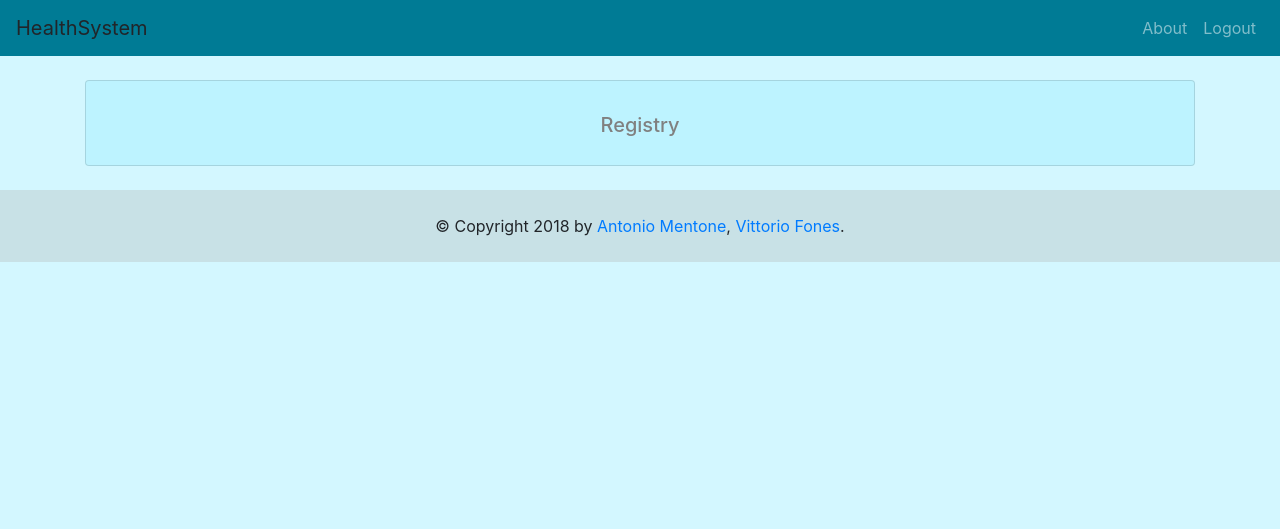
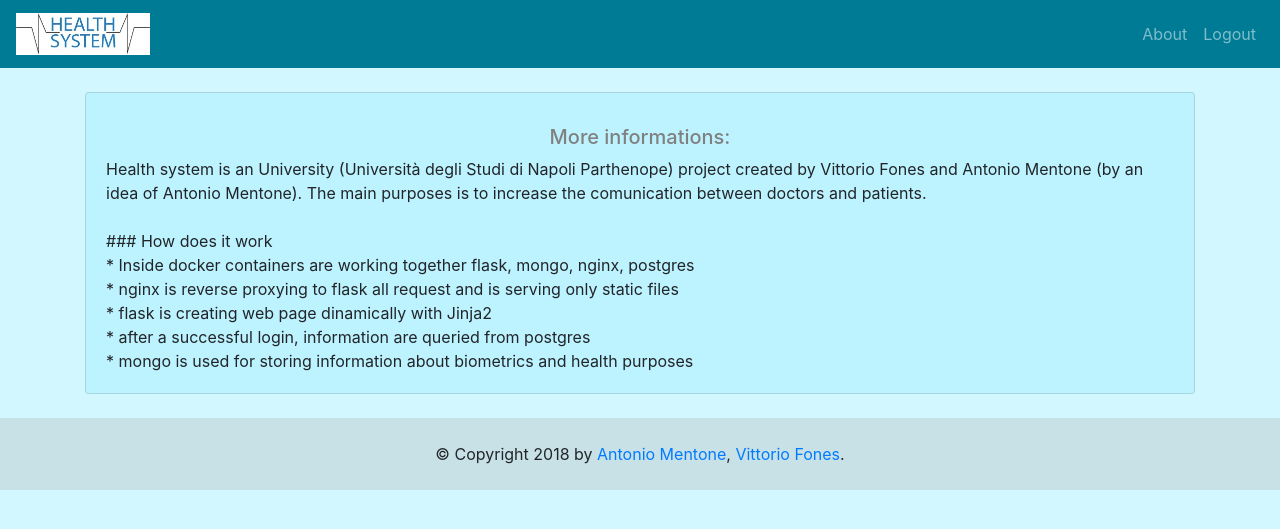
Before and after one commit to itzatom/HealthSystem, a Flask app: page /hs/about in a window 1280 px wide. Shown: the top 529 px of the page. Run offline with Flask 2, Linux system fonts and the light colour scheme; parts of the project's set-up code (start-up, migrations or seed data) failed here and were passed over; some libraries are stand-ins or nearby versions.

Commit message:
added logos (not working because nginx default conf errors), fixed requestform from biometrics view, fixed redirect to example.com,

```diff
--- a/hs/flask/flaskr/templates/base.html
+++ b/hs/flask/flaskr/templates/base.html
@@ -20,7 +20,9 @@
     <div id="content">
       {% block content %}
         <nav class="navbar navbar-expand-lg navbar-dark" style="background-color: #007b95;">
-          <a class="navbar-brand">HealthSystem</a>
+          <a class="navbar-brand" href="#">
+            <img src="{{ url_for('static', filename='assets/img/backgrounds/logo.jpg') }}" width="50%" height="50%" alt="Logo">
+          </a>
           <button class="navbar-toggler" type="button" data-toggle="collapse" data-target="#navbarNav" aria-controls="navbarNav" aria-expanded="false" aria-label="Toggle navigation">
             <span class="navbar-toggler-icon"></span>
           </button>
--- a/hs/flask/flaskr/templates/homepage/about.html
+++ b/hs/flask/flaskr/templates/homepage/about.html
@@ -12,8 +12,19 @@
           <div class="card mt-4" style="background-color: rgba(0, 209, 255, 0.1);">
             <div class="card-body">
               <h4 class="card-title text-center mt-2"></h4>
-                <h5 class="text-center" style="color: grey;">Registry</h5>
+                <h5 class="text-center" style="color: grey;">More informations: </h5>
+                <div>
+                  Health system is an University (Università degli Studi di Napoli Parthenope) project created by Vittorio Fones and Antonio Mentone (by an idea of Antonio Mentone).
+                  The main purposes is to increase the comunication between doctors and patients.</br></br>
 
+                  ### How does it work</br>
+                  * Inside docker containers are working together flask, mongo, nginx, postgres</br>
+                  * nginx is reverse proxying to flask all request and is serving only static files</br>
+                  * flask is creating web page dinamically with Jinja2</br>
+                  * after a successful login, information are queried from postgres</br>
+                  * mongo is used for storing information about biometrics and health purposes</br>
+
+                </div>
             </div>
           </div>
       </div>
--- a/hs/flask/flaskr/views.py
+++ b/hs/flask/flaskr/views.py
@@ -443,7 +443,7 @@ def final_insert(p_username):
 
         data.get('steps').append({'value': str(request.form["steps"]),'timeStamp': str(date) })
         data.get('caloriesBurned').append({'value': str(request.form["caloriesBurned"]),'timeStamp': str(date) })
-        data.get('distanceTraveled').append({'value':round( (int((request.form['caloriesBurned']))/(1312.33)), 2),'timeStamp': str(date) })
+        data.get('distanceTraveled').append({'value':round( (int((request.form['distanceTraveled']))/(1312.33)), 2),'timeStamp': str(date) })
         data.get('BPM').append({'pulse': request.form['BPM'],'timeStamp': str(date) })
 
         begin=str(request.form['beginSession-h'])+":"+str(request.form['beginSession-m'])
```
Also changed, not shown: 1 other file.
